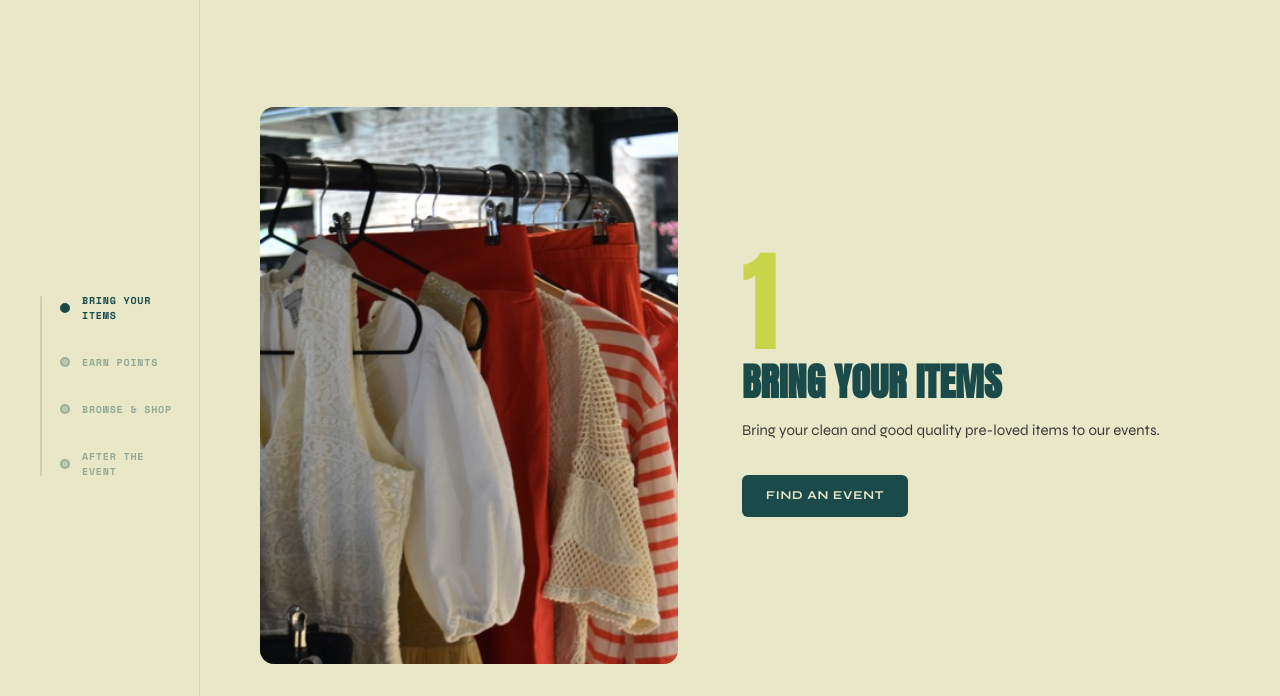
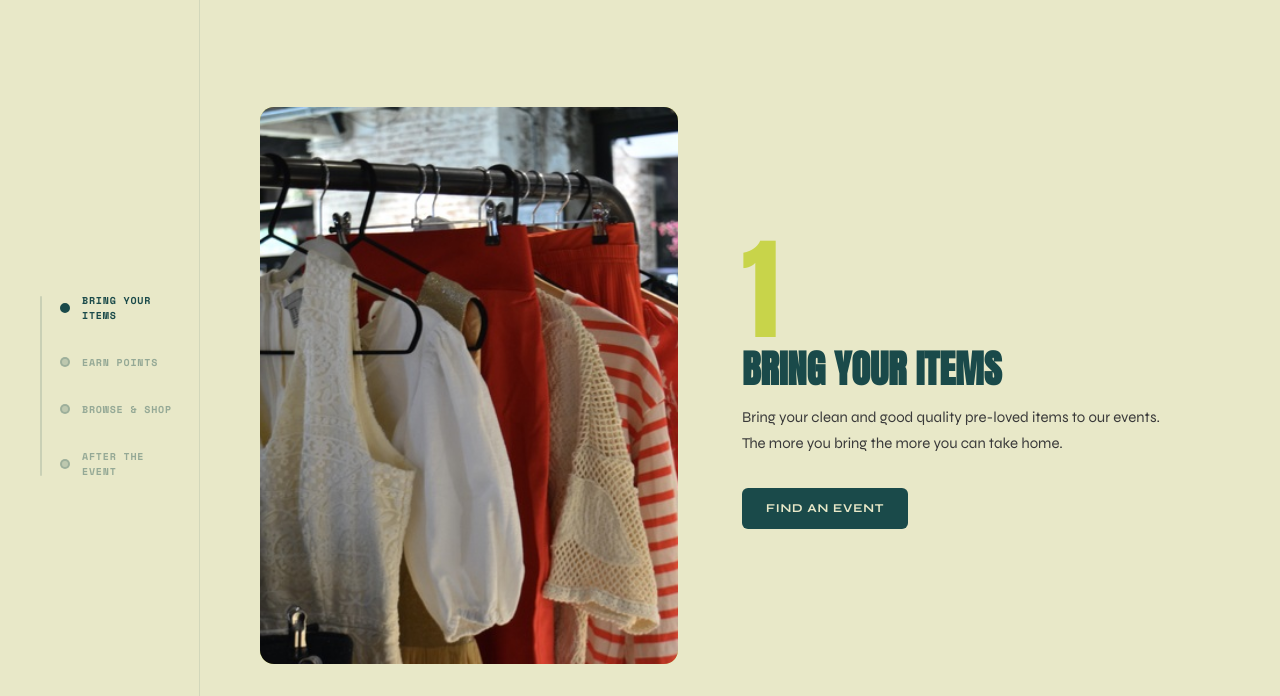
Before and after one commit to git12hub34/swapp, a Flask app: page / in a window 1280 px wide. Shown: the part 4382-5078 px from the top of the page. Run offline with Flask 3, Linux system fonts and the light colour scheme.

Commit message:
Update home.html

```diff
--- a/templates/home.html
+++ b/templates/home.html
@@ -106,7 +106,7 @@
         <div class="step-text">
           <span class="step-number">1</span>
           <h3 class="step-title">Bring Your Items</h3>
-          <p class="step-body">Bring your clean and good quality pre-loved items to our events.</p>
+          <p class="step-body">Bring your clean and good quality pre-loved items to our events. The more you bring the more you can take home.</p>
           <a href="/events" class="btn btn-teal">Find an Event</a>
         </div>
       </div>
@@ -133,8 +133,8 @@
         </div>
         <div class="step-text">
           <span class="step-number">3</span>
-          <h3 class="step-title">Let's the Swapping Begin!</h3>
-          <p class="step-body">Bring your clean and good quality pre-loved items to our events.</p>
+          <h3 class="step-title">Start Swapping!</h3>
+          <p class="step-body">Browse the swap floor and pick up pre-loved items with your points.</p>
           <a href="/events" class="btn btn-teal">Find an Event</a>
         </div>
       </div>
```
